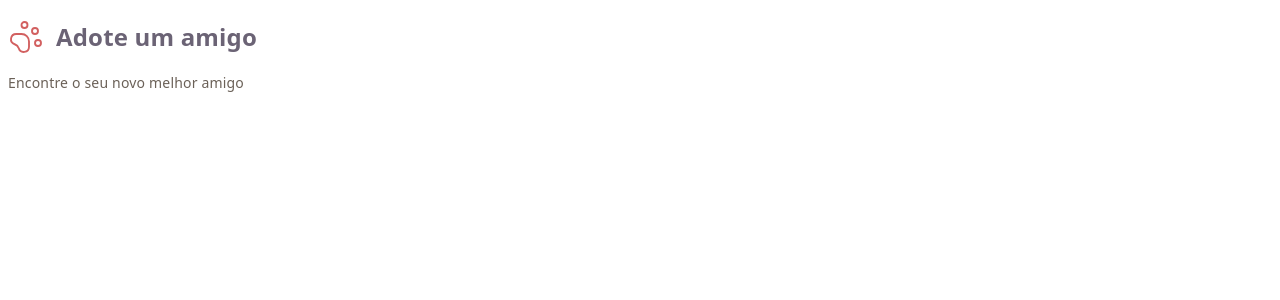
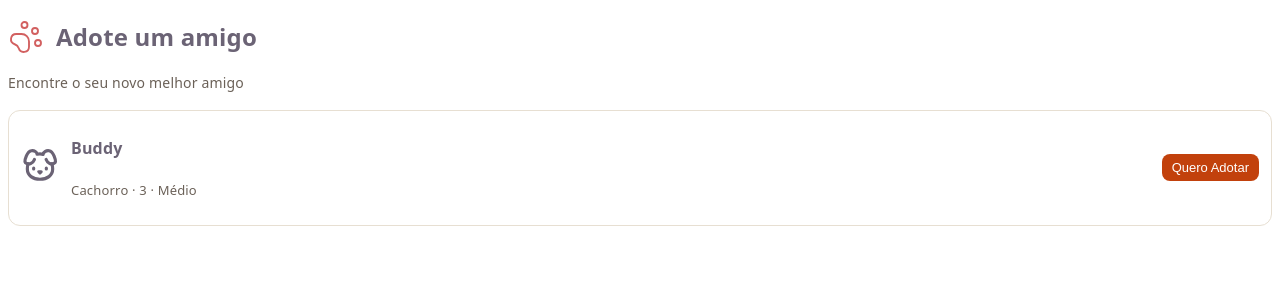
Before and after one commit to thiagotrindade29/adoteUmAmigo_04, a React (Vite) app: page / in a window 1280 px wide. Shown: the top 300 px of the page. Built offline with nearby package versions, Linux system fonts and the light colour scheme.

Commit message:
feat: add PetCard component and pet data, update App structure

```diff
--- a/src/App.jsx
+++ b/src/App.jsx
@@ -1,6 +1,7 @@
 import './App.css'
 
 import Header from './components/Header';
+import PetCard from './components/PetCard';
 
 function App() {
 
@@ -8,6 +9,13 @@ function App() {
   return (
     <>
       <Header />
+      <PetCard
+        emoji={"dog"}
+        name="Buddy"
+        species="Cachorro"
+        age="3"
+        size="Médio"
+      />
     </>
   )
 }
--- /dev/null
+++ b/src/components/PetCard/index.jsx
@@ -0,0 +1,25 @@
+import './pet-card.css'
+
+import { Cat, Dog } from "lucide-react"
+
+
+export default function PetCard({ emoji, name, species, age, size }) {
+  const renderEmoji = () => {
+    if (emoji === "cat") {
+      return <Cat size={38} />
+    }
+    return <Dog size={38} />
+  }
+
+  return (
+    <article className="pet-card">
+      <span>{renderEmoji()}</span>
+      <div className="pet-info">
+        <h3>{name}</h3>
+        <p>{species} · {age}  · {size}</p>
+      </div>
+      <button >Quero Adotar</button>
+
+    </article>
+  )
+}
--- /dev/null
+++ b/src/components/PetCard/pet-card.css
@@ -0,0 +1,34 @@
+.pet-card {
+  display: flex;
+  align-items: center;
+  gap: 12px;
+  margin-bottom: 8px;
+  padding: 8px 12px;
+  border: 1px solid #e7dfd2;
+  border-radius: 12px;
+  background-color: #fff;
+}
+
+.pet-info {
+  flex: 1;
+  min-width: 0;
+}
+
+.pet-info h3 {
+  font-size: 16px;
+}
+
+.pet-info p {
+  font-size: 13px;
+  color: #6b6158;
+}
+
+.pet-card button {
+  padding: 6px 10px;
+  border: none;
+  border-radius: 8px;
+  background-color: #c2410c;
+  color: #fff;
+  font-size: 13px;
+  white-space: nowrap;
+}
```
Also changed, not shown: src/components/PetList/index.jsx (added, +8 -0 lines), src/data/pets.js (added, +40 -0 lines), src/components/PetList/pet-list.css (added).
